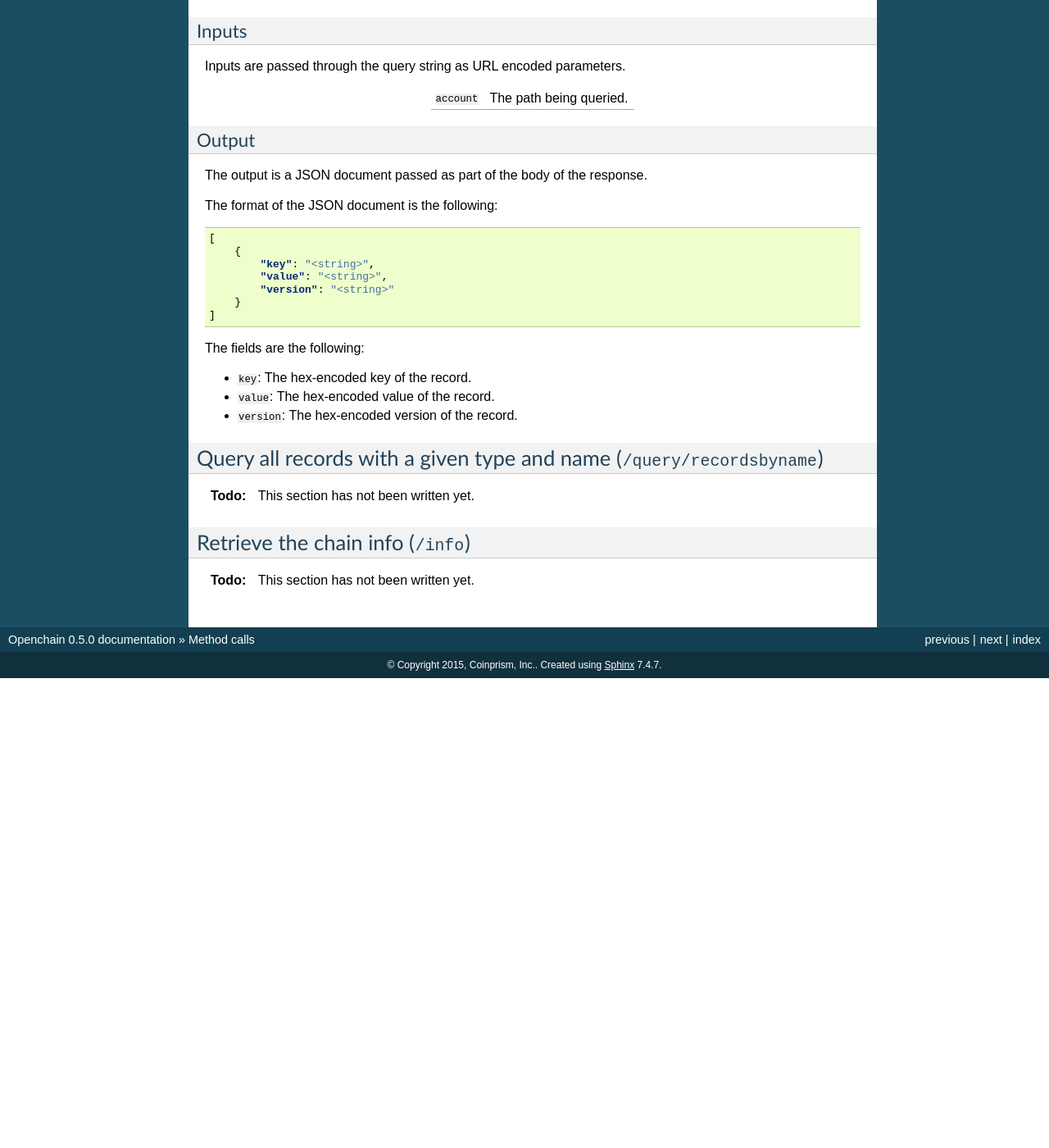
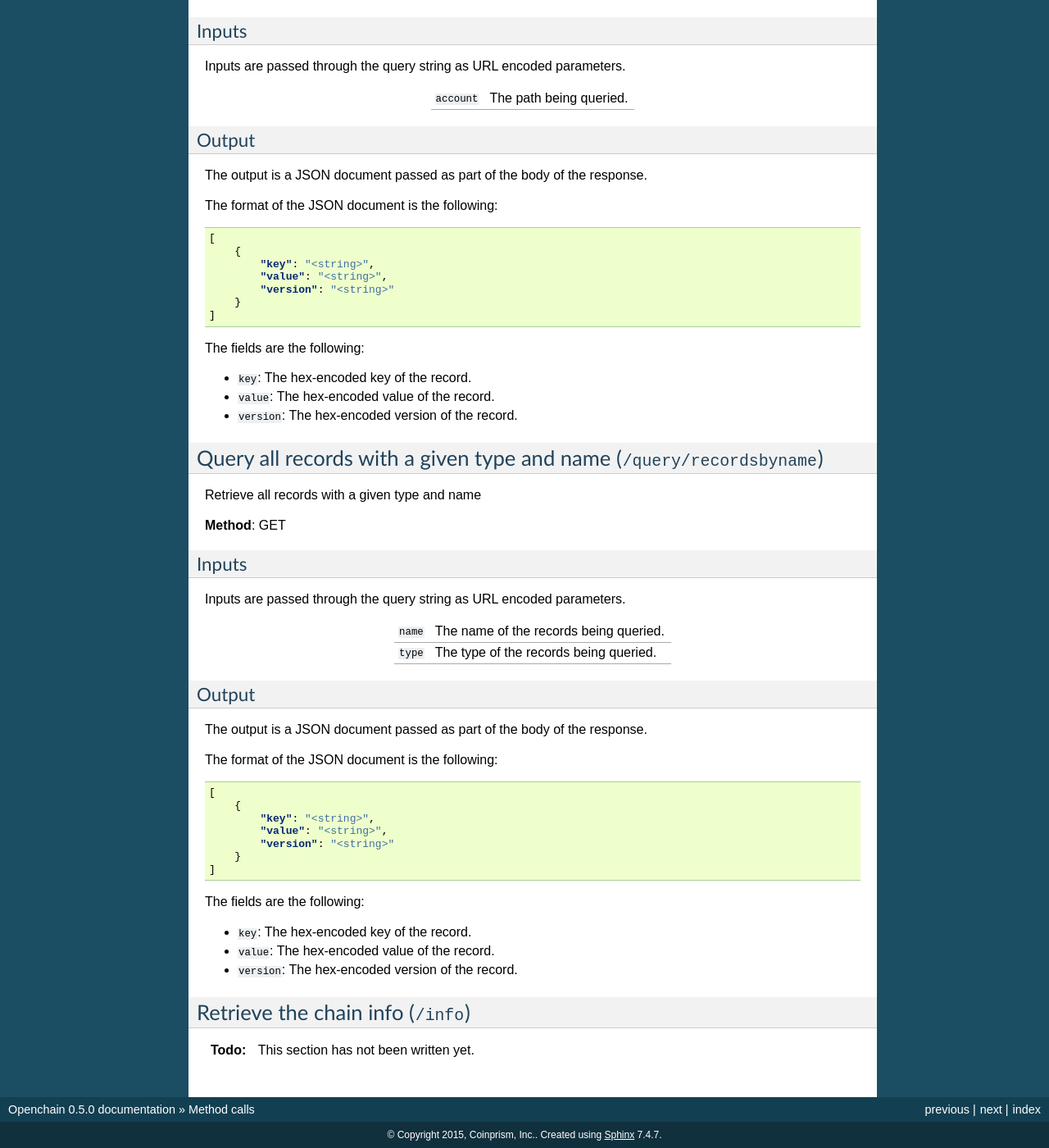
Before and after one commit to openchain/docs, a Sphinx documentation site: the page built from docs/source/api/method-calls.rst, in a window 1280 px wide and 1400 px high, scrolled down 5282 px. Shown: the whole window at 82% size. Built offline with Sphinx 7.4.7, drawn with Linux system fonts in a browser that asks for light colours; before the commit the page ends 6109 px from its top, so only the background shows below that.

Commit message:
Document the API method for retrieving records by name and type

```diff
--- a/docs/source/api/method-calls.rst
+++ b/docs/source/api/method-calls.rst
@@ -335,11 +335,46 @@
 * ``version``: The hex-encoded version of the record.
 
 Query all records with a given type and name (``/query/recordsbyname``)
-------------------------------------------------------------------------
+-----------------------------------------------------------------------
+
+Retrieve all records with a given type and name
+
+**Method**: GET
+
+Inputs
+~~~~~~
+
+Inputs are passed through the query string as URL encoded parameters.
+
+=================  ==============
+``name``           The name of the records being queried.
+``type``           The type of the records being queried.
+=================  ==============
+
+Output
+~~~~~~
+
+The output is a JSON document passed as part of the body of the response.
+
+The format of the JSON document is the following:
+
+.. code-block:: json
+
+    [
+        {
+            "key": "<string>",
+            "value": "<string>",
+            "version": "<string>"
+        }
+    ]
+
+The fields are the following:
+
+* ``key``: The hex-encoded key of the record.
+* ``value``: The hex-encoded value of the record.
+* ``version``: The hex-encoded version of the record.
+
+Retrieve the chain info (``/info``)
+-----------------------------------
 
 .. include:: /common/stub.txt
-
-Retrieve the chain info (``/info``)
-------------------------------------------------------------------------
-
-.. include:: /common/stub.txt
```
